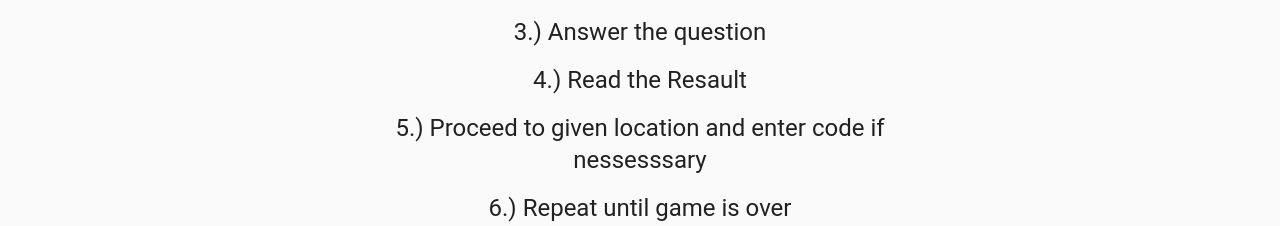
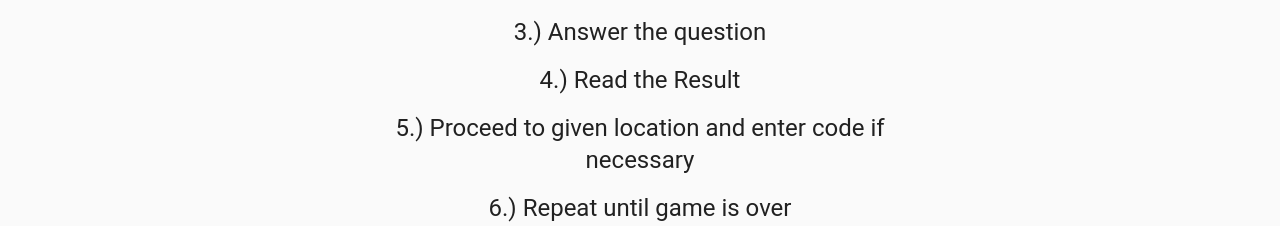
Before and after one commit to WilSimpson/SEP_2022, a React (Create React App) app in the folder frontend/: page /started in a window 1280 px wide. Shown: the part 221-447 px from the top of the page. Built offline with nearby package versions, Linux system fonts and the light colour scheme.

Commit message:
fixed typos and spelling errors

```diff
--- a/frontend/src/components/knowledge.js
+++ b/frontend/src/components/knowledge.js
@@ -35,10 +35,10 @@ export default function Knowledge() {
               3.) Answer the question
             </Typography>
             <Typography variant="h5" align="center" color="text.secondary" paragraph>
-              4.) Read the Resault
+              4.) Read the Result
             </Typography>
             <Typography variant="h5" align="center" color="text.secondary" paragraph>
-              5.) Proceed to given location and enter code if nessesssary
+              5.) Proceed to given location and enter code if necessary
             </Typography>
             <Typography variant="h5" align="center" color="text.secondary" paragraph>
               6.) Repeat until game is over
```
